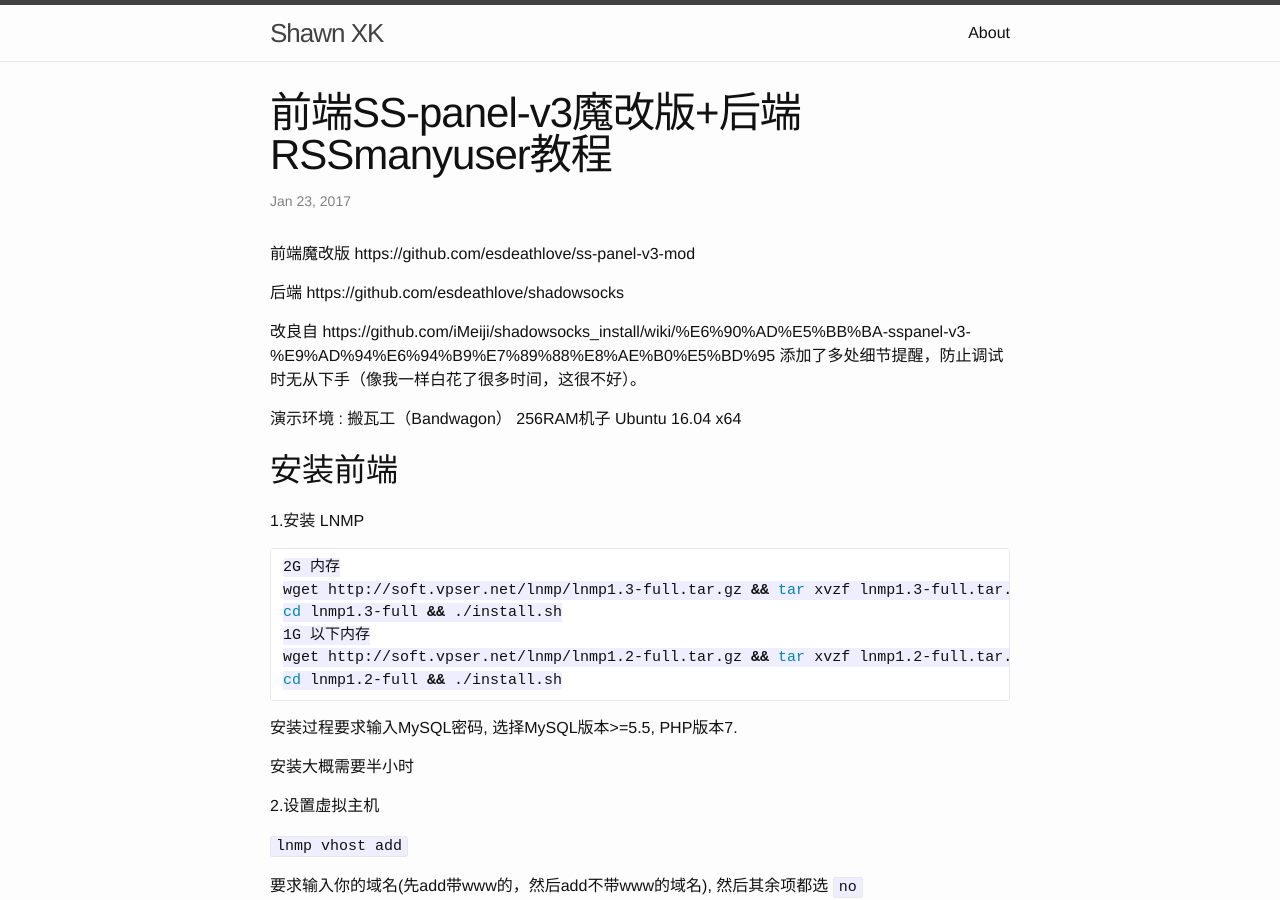
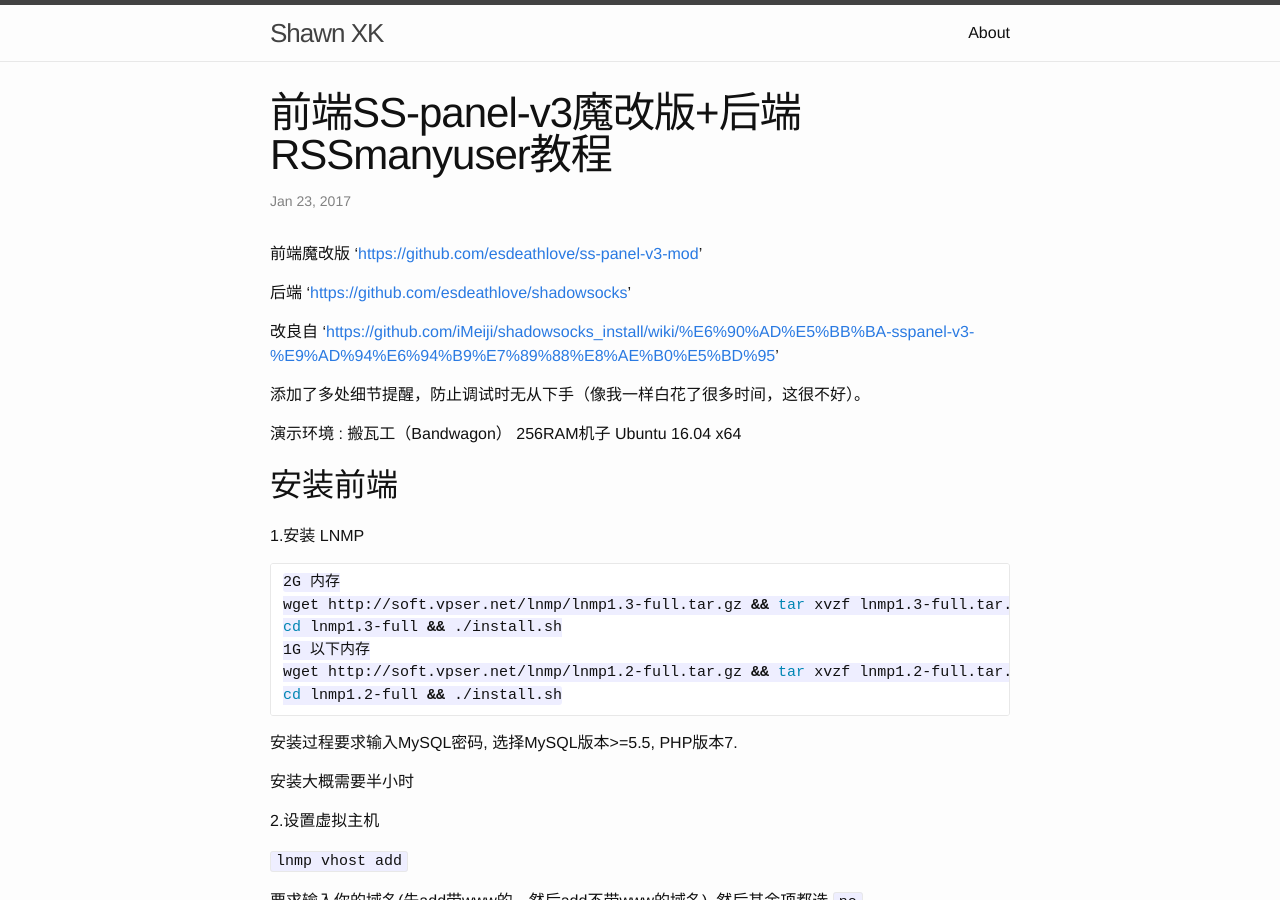
Before and after one commit to Shawnxkwang/shawnxkwang.github.io, a Jekyll site: the page built from _posts/2017-01-23-前端SS-panel-v3魔改版+后端RSSmanyuser教程.markdown, in a window 1280 px wide and 900 px high. Built offline with Jekyll 4.4.1, drawn with Linux system fonts in a browser that asks for light colours; some of the changed lines change nothing that is shown.

Commit message:
add link

```diff
--- a/_posts/2017-01-23-前端SS-panel-v3魔改版+后端RSSmanyuser教程.markdown
+++ b/_posts/2017-01-23-前端SS-panel-v3魔改版+后端RSSmanyuser教程.markdown
@@ -2,12 +2,14 @@
 layout: post
 title: 前端SS-panel-v3魔改版+后端RSSmanyuser教程
 ---
-前端魔改版 https://github.com/esdeathlove/ss-panel-v3-mod
+前端魔改版 '[https://github.com/esdeathlove/ss-panel-v3-mod](https://github.com/esdeathlove/ss-panel-v3-mod)'
 
-后端 https://github.com/esdeathlove/shadowsocks
+
+后端 '[https://github.com/esdeathlove/shadowsocks](https://github.com/esdeathlove/shadowsocks)'
 
 改良自
-https://github.com/iMeiji/shadowsocks_install/wiki/%E6%90%AD%E5%BB%BA-sspanel-v3-%E9%AD%94%E6%94%B9%E7%89%88%E8%AE%B0%E5%BD%95
+'[https://github.com/iMeiji/shadowsocks_install/wiki/%E6%90%AD%E5%BB%BA-sspanel-v3-%E9%AD%94%E6%94%B9%E7%89%88%E8%AE%B0%E5%BD%95](https://github.com/iMeiji/shadowsocks_install/wiki/%E6%90%AD%E5%BB%BA-sspanel-v3-%E9%AD%94%E6%94%B9%E7%89%88%E8%AE%B0%E5%BD%95)'
+
 添加了多处细节提醒，防止调试时无从下手（像我一样白花了很多时间，这很不好）。
 
 演示环境 : 搬瓦工（Bandwagon） 256RAM机子 Ubuntu 16.04 x64
```
